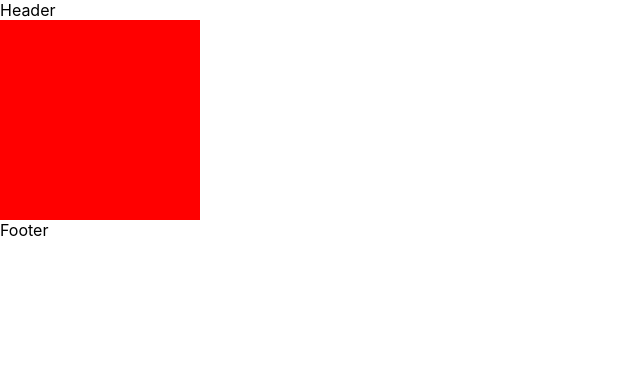
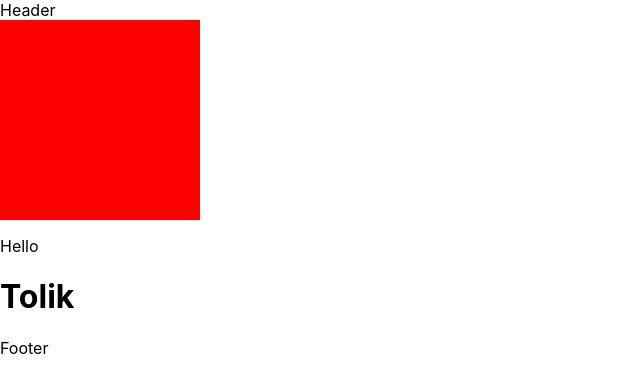
Before and after one commit to pavlodorosh/truth-shop, a React (Create React App) app: page / in a window 1280 px wide. Shown: the top 392 px of the page, without its empty margins (0-640 px from the left). Built offline with nearby package versions, Linux system fonts and the light colour scheme.

Commit message:
______________test

```diff
--- a/src/App.js
+++ b/src/App.js
@@ -13,7 +13,9 @@ class App extends Component {
 			<div>
 				<div className="ama">Header</div>
 				<Front />
-				<div className="test" />
+				<p>
+					Hello <h1>Tolik</h1>
+				</p>
 				<div className="ama2">Footer</div>
 
 				<style jsx global>{``}</style>
```
